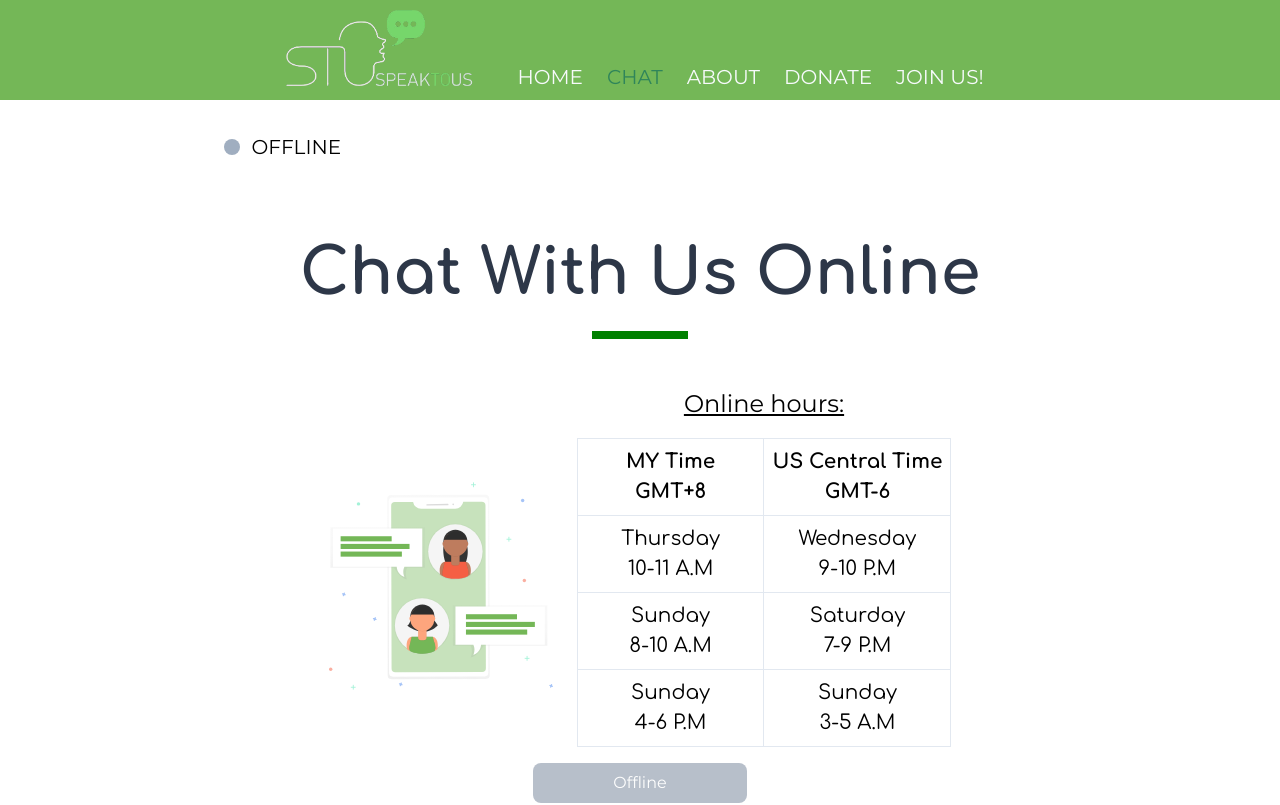
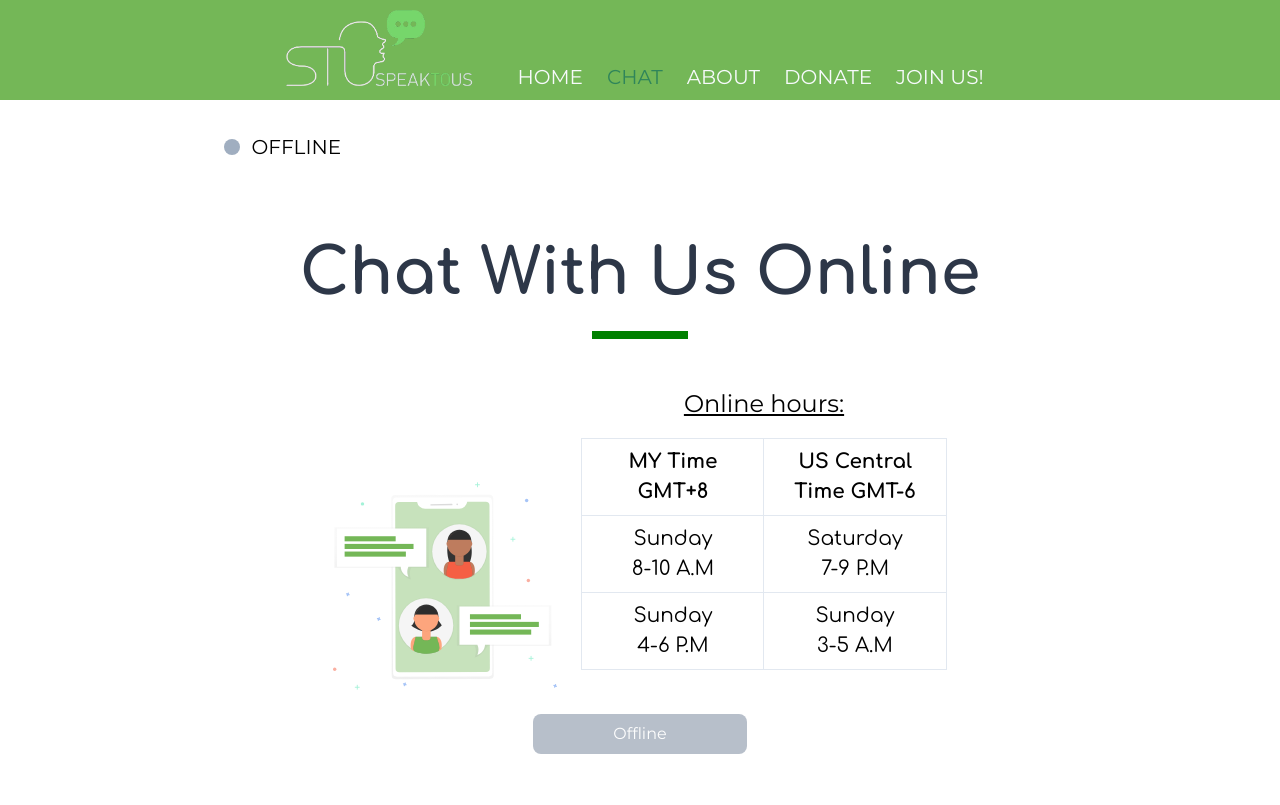
Before and after one commit to speaktousdev/speaktous-website, a Nuxt app: page /chat in a window 1280 px wide. Shown: the top 805 px of the page. Built offline with nearby package versions, Linux system fonts and the light colour scheme.

Commit message:
Update Chat schedule

```diff
--- a/pages/chat.vue
+++ b/pages/chat.vue
@@ -18,7 +18,7 @@
       </h1>
       <div class="text-center">
         <svg class="inline-block w-24 h-2">
-          <rect class="w-24 h-2" style="fill:green;" />
+          <rect class="w-24 h-2" style="fill: green;" />
         </svg>
       </div>
       <div class="md:flex md:flex-row md:justify-center">
@@ -35,10 +35,6 @@
               </tr>
             </thead>
             <tbody>
-              <tr>
-                <td class="px-2 py-2 border">Thursday <br />10-11 A.M</td>
-                <td class="px-2 py-2 border">Wednesday <br />9-10 P.M</td>
-              </tr>
               <tr>
                 <td class="px-2 py-2 border">Sunday <br />8-10 A.M</td>
                 <td class="px-4 py-2 border">Saturday <br />7-9 P.M</td>
@@ -114,18 +110,15 @@ export default {
     // UTC timezone is 5 hours ahead of Madison, WI; 8 hours behind Malaysia
     // UTC Day Sunday: 0000hrs-0200hrs (Madison), Sunday 0800hrs -1000hrs (Malaysia)
     const d = new Date()
+    // Sunday Madison
     if (d.getUTCDay() === 0 && d.getUTCHours() >= 0 && d.getUTCHours() < 2) {
       this.isOnline = true
-    } else if (
+    }
+    // Sunday Malaysia
+    else if (
       d.getUTCDay() === 0 &&
       d.getUTCHours() >= 8 &&
       d.getUTCHours() < 10
-    ) {
-      this.isOnline = true
-    } else if (
-      d.getUTCDay() === 4 &&
-      d.getUTCHours() >= 2 &&
-      d.getUTCHours() < 3
     ) {
       this.isOnline = true
     }
```
